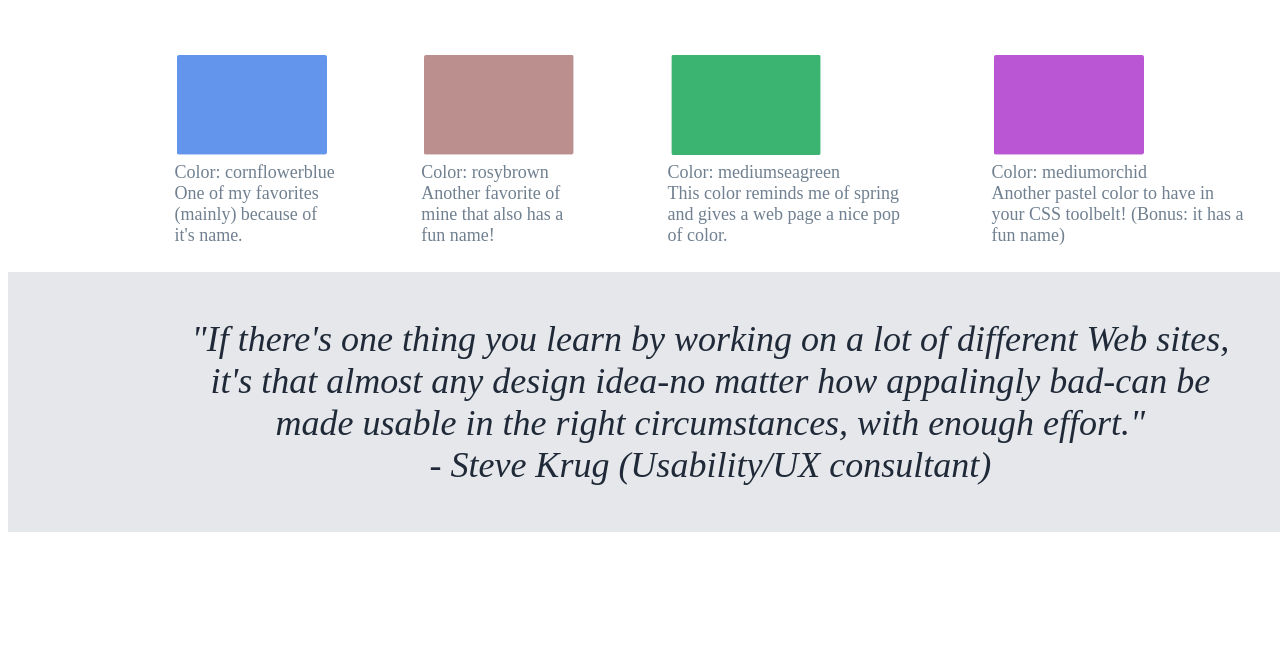
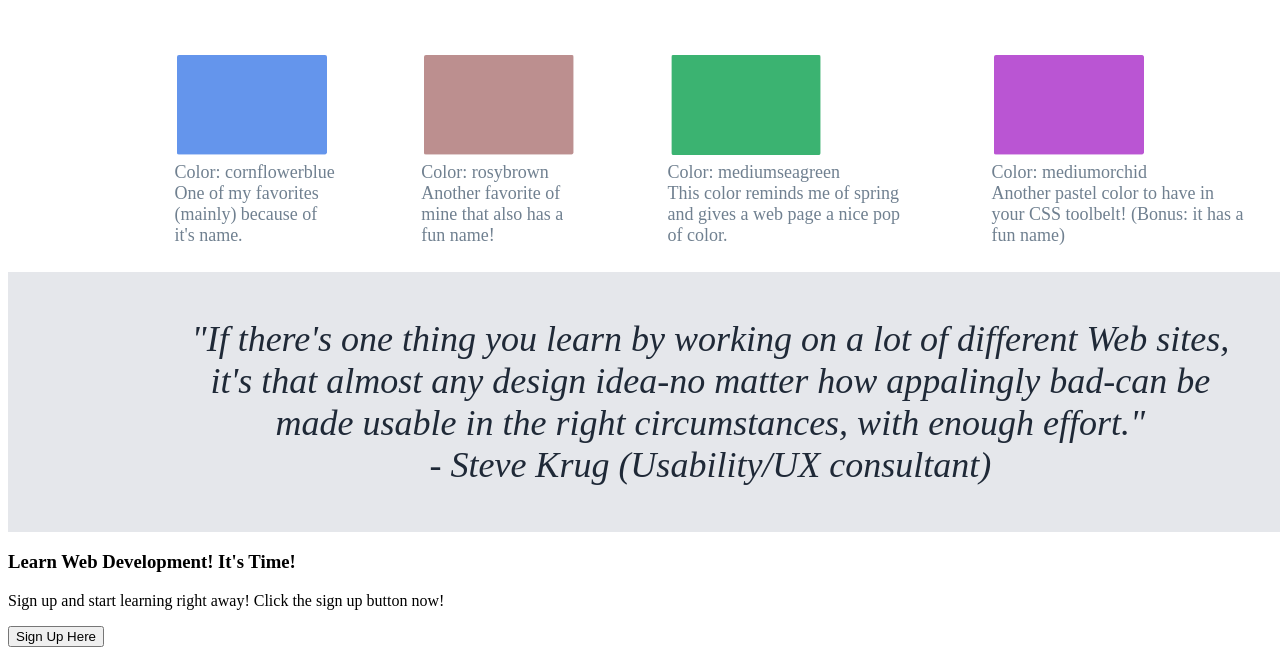
Before and after one commit to Cronk-Samantha/Landing-Page-TOP, a plain HTML site: page index.html in a window 1280 px wide. Shown: the part 493-1148 px from the top of the page. Before the commit the page ends 1033 px from the top, so only its background shows below. Drawn offline with Linux system fonts and the light colour scheme.

Commit message:
Added the content for the fourth section.
Set up the last section of the page using div
and h3 with a button element.

```diff
--- a/index.html
+++ b/index.html
@@ -58,5 +58,15 @@
                 </p>
             </div>
         </div>
+
+        <div class="section4">
+            <div class="section4-box">
+                <h3 class="section4-header">Learn Web Development! It's Time!</h3>
+                <p class="section4-text">Sign up and start learning right away! Click the sign up button now!</p>
+                <div class="section4-button">
+                    <button type="button">Sign Up Here</button>
+                </div>
+            </div>
+        </div>
     </body>
 </html>
```
